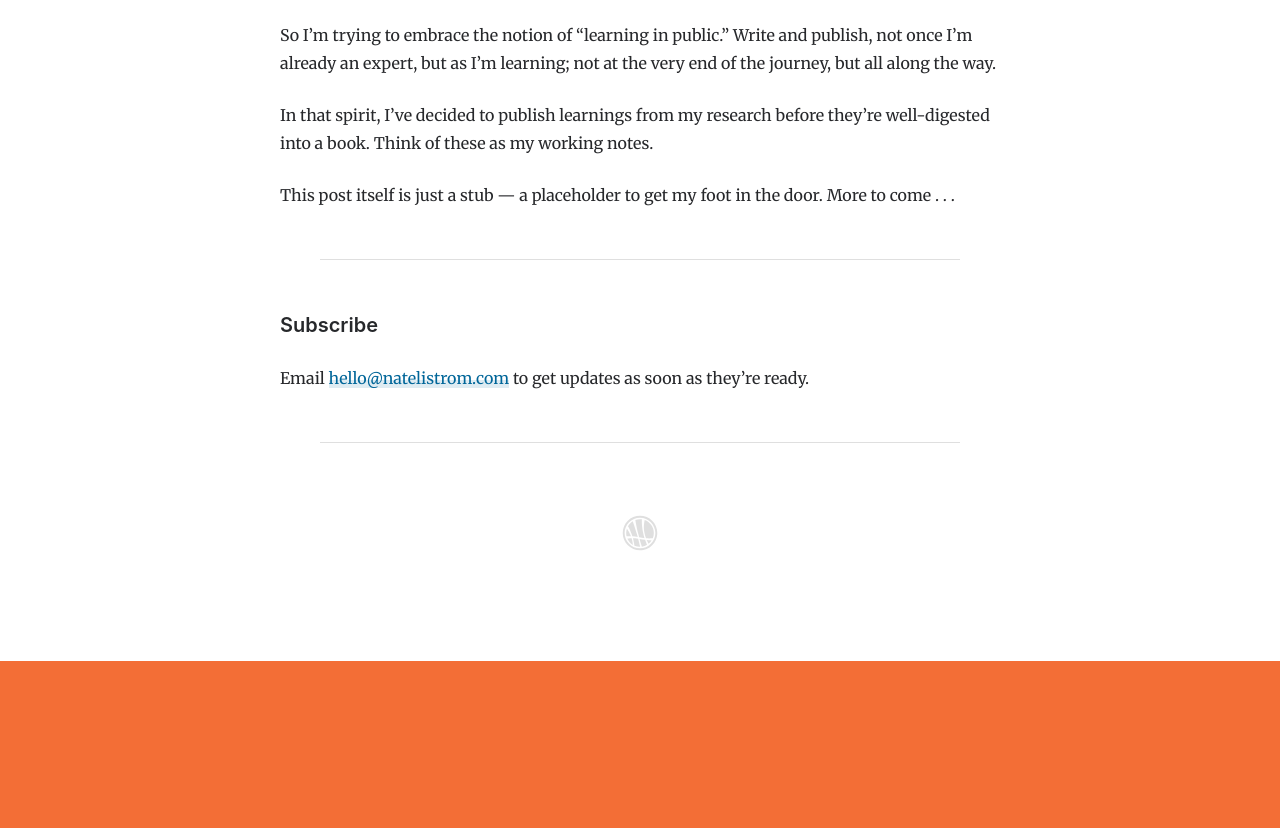
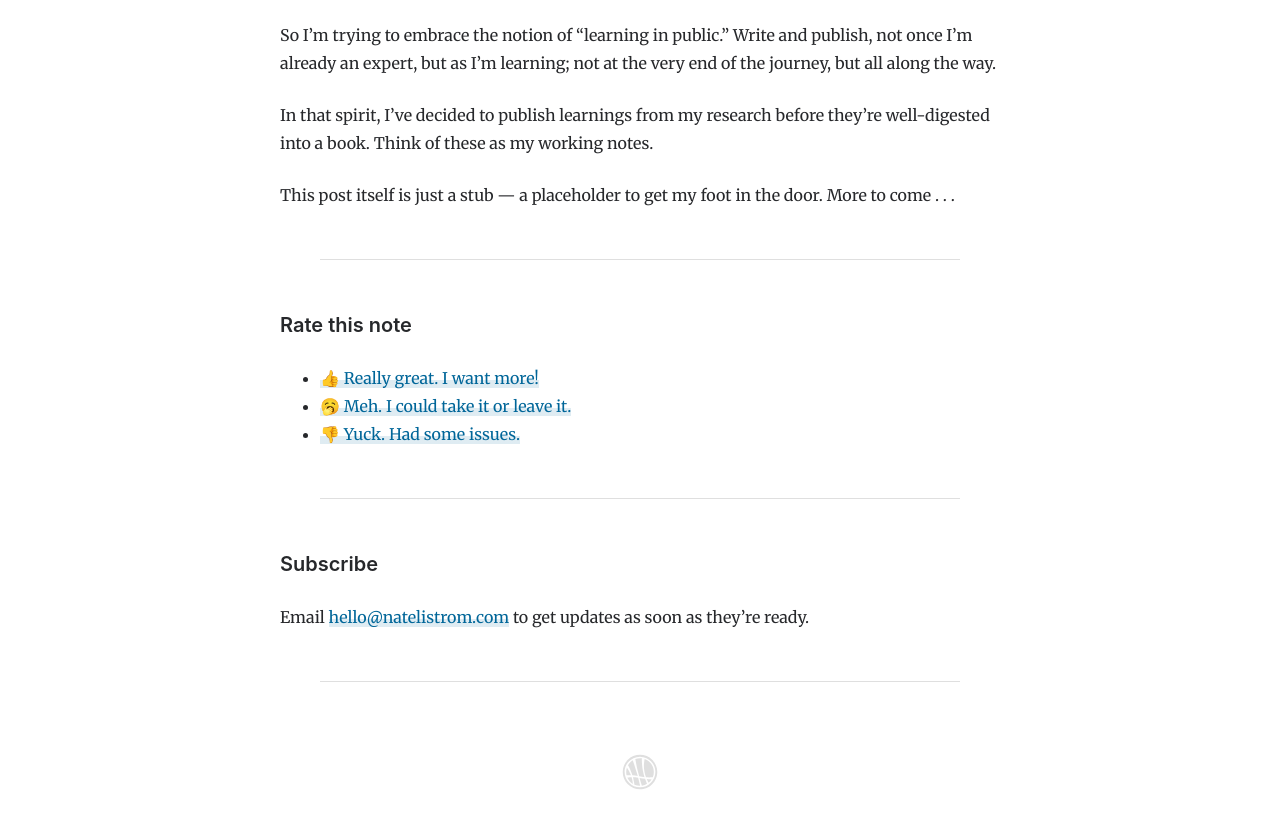
Before and after one commit to natelistrom/natelistrom.github.io, a Jekyll site: the page built from _posts/2022-03-21-public-research.md, in a window 1280 px wide and 900 px high, scrolled down 1272 px. Shown: the top 828 px of the window. Built offline with Jekyll 4.4.1, drawn with Linux system fonts in a browser that asks for light colours; before the commit the page ends 1933 px from its top, so only the background shows below that.

Commit message:
Add post ratings form

```diff
--- /dev/null
+++ b/_includes/_rate.html
@@ -0,0 +1,8 @@
+<hr />
+
+<h4>Rate this note</h4>
+<ul>
+	<li><a href="https://docs.google.com/forms/d/e/1FAIpQLSchN5N8CoNZrY2_Pi-GqZIWBahV2qWK54LzRMtB1uS0_4XmYA/viewform?usp=pp_url&entry.244341886={{page.title}}&entry.285809989=%F0%9F%91%8D+Really+great.+I+want+more!">👍 Really great. I want more!</a></li>
+	<li><a href="https://docs.google.com/forms/d/e/1FAIpQLSchN5N8CoNZrY2_Pi-GqZIWBahV2qWK54LzRMtB1uS0_4XmYA/viewform?usp=pp_url&entry.244341886={{page.title}}&entry.285809989=%F0%9F%A5%B1+Meh.+I+could+take+it+or+leave+it.">🥱 Meh. I could take it or leave it.</a></li>
+	<li><a href="https://docs.google.com/forms/d/e/1FAIpQLSchN5N8CoNZrY2_Pi-GqZIWBahV2qWK54LzRMtB1uS0_4XmYA/viewform?usp=pp_url&entry.244341886={{page.title}}&entry.285809989=%F0%9F%91%8E+Yuck.+Had+some+issues.">👎 Yuck. Had some issues.</a></li>
+</ul>
--- a/_layouts/post.html
+++ b/_layouts/post.html
@@ -10,4 +10,6 @@ layout: default
     {%- include _pageMeta.html -%}
 {{ content }}
 
+{% include _rate.html %}
+
 {% include _subscribe.html %}
```
